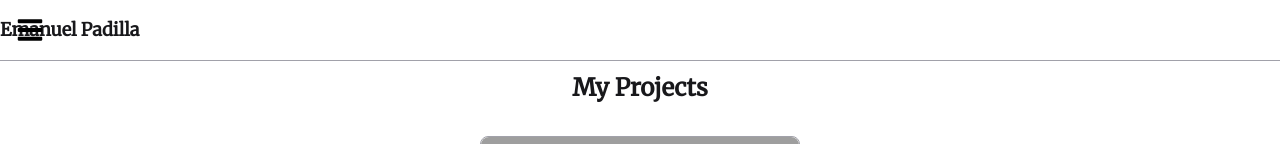
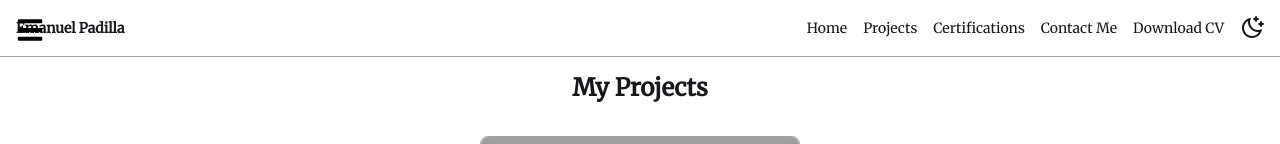
Before and after one commit to Lenoxo/EmanuelDev, a Next.js app: page /projects in a window 1280 px wide. Shown: the top 144 px of the page. Built offline with nearby package versions, Linux system fonts and the light colour scheme; grey boxes are pictures that could not be loaded.

Commit message:
Added responsive styles to Header.

```diff
--- a/src/components/DarkModeButton.jsx
+++ b/src/components/DarkModeButton.jsx
@@ -7,7 +7,7 @@ export default function DarkModeButton() {
 
   return (
     <button onClick={handleDarkModeToggle}>
-      <RiMoonClearLine className="w-10 h-auto text-inherit" />
+      <RiMoonClearLine className="w-10 sm:w-6 h-auto text-inherit" />
     </button>
   );
 }
--- a/src/components/Header.jsx
+++ b/src/components/Header.jsx
@@ -2,18 +2,18 @@ import { FaBars } from "react-icons/fa";
 import DarkModeButton from "./DarkModeButton";
 export default function Header({ setShowMobileMenu, showMobileMenu }) {
   return (
-    <header className="fixed z-10 min-w-full bg-white border-zinc-400 border-b-[1px] py-4 text-lg">
+    <header className="fixed z-10 min-w-full bg-white border-zinc-400 border-b-[1px] py-4 text-lg sm:text-sm sm:px-4 sm:flex sm:items-center sm:justify-between">
       <p className="text-center font-bold md:text-start">
         Emanuel Padilla
       </p>
       <FaBars className="absolute top-4 left-4 w-7 h-auto text-black dark:text-inherit" onClick={() => setShowMobileMenu(!showMobileMenu)}/>
-      <ul className="hidden text-sm">
+      <ul className="hidden sm:flex items-center sm:space-x-4">
         <li>Home</li>
         <li>Projects</li>
         <li>Certifications</li>
-        <DarkModeButton />
         <li>Contact Me</li>
         <li>Download CV</li>
+        <DarkModeButton />
       </ul>
     </header>
   );
```
